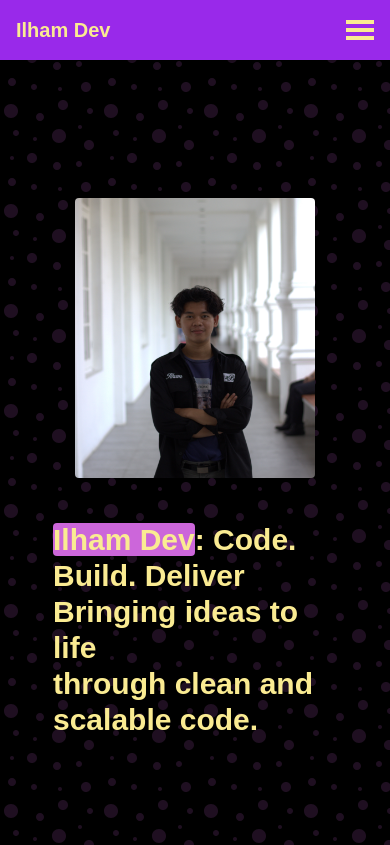
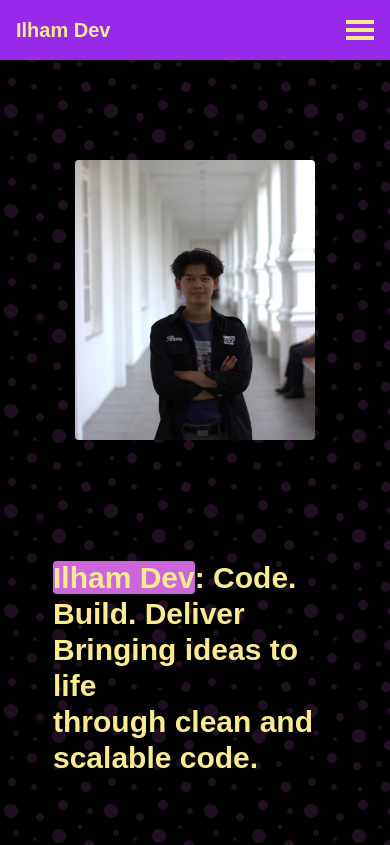
Before and after one commit to aripinilham24/Portfolio, a React (Vite) app: page / in a window 390 px wide. Shown: the top 845 px of the page. Built offline with nearby package versions, Linux system fonts and the light colour scheme.

Commit message:
fix: fix the bug

```diff
--- a/src/component/Navbar.jsx
+++ b/src/component/Navbar.jsx
@@ -45,6 +45,7 @@ const Navbar = () => {
                         {navLink.map((nav, index) => (
                             <a
                                 key={index}
+
                                 className="list-link text-yellow relative group"
                                 href={nav.link}
                             >
--- a/src/main.css
+++ b/src/main.css
@@ -55,11 +55,11 @@ section {
   }
 
   .list-link {
-    @apply hover:bg-[#CC66DA] ease-in-out ps-4;
+    @apply hover:bg-[#CC66DA] active:bg-[#CC66DA] ease-in-out ps-4;
   }
 
   .button {
-    @apply bg-[#CC66DA] p-2 md:p-3 rounded hover:bg-transparent hover:border-2 hover:border-[#CC66DA];
+    @apply bg-[#CC66DA] p-2 md:p-3 rounded hover:bg-transparent hover:border-2 hover:border-[#CC66DA] active:bg-transparent active:border-2 active:border-[#CC66DA];
   }
 
 }
--- a/src/sections/Home.jsx
+++ b/src/sections/Home.jsx
@@ -62,7 +62,7 @@ const Home = () => {
         <section
             id="home"
             className="w-full h-screen flex flex-col-reverse
- justify-center items-center gap-4 md:flex-row md:gap-0 relative"
+ justify-evenly items-center gap-4 md:flex-row md:gap-0 relative"
         >
             <div className="w-full mx-auto p-7 description text-yellow">
                 <h1 className="text-3xl md:text-5xl font-bold">
```
